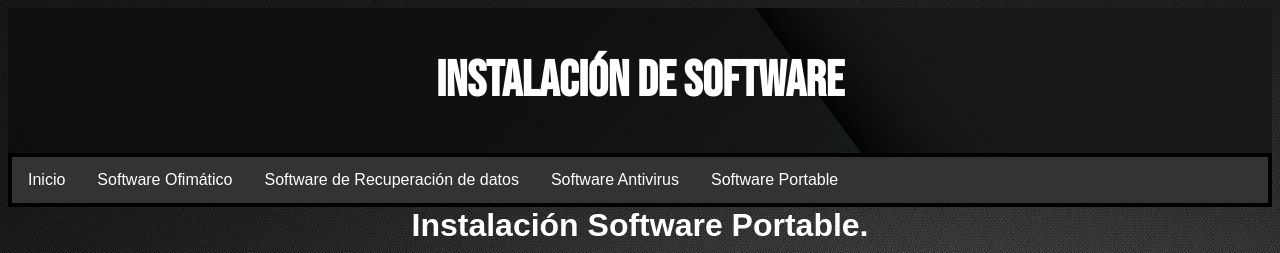
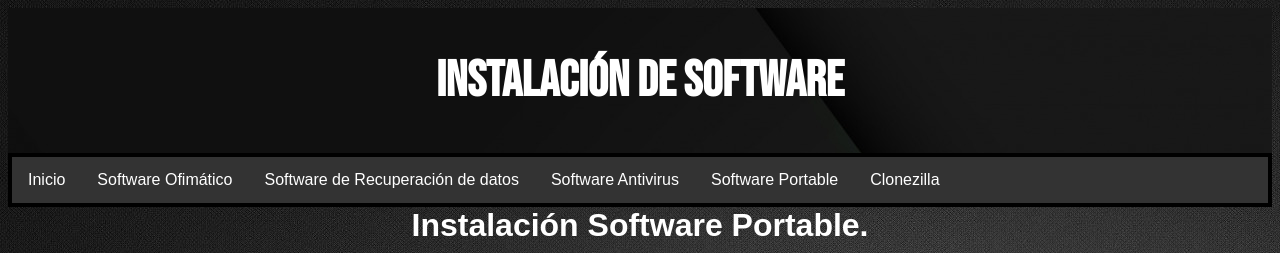
Before and after one commit to ASIRrincon/asirrincon.github.io, a plain HTML site: page pages/portable.html in a window 1280 px wide. Shown: the top 253 px of the page. Drawn offline with nearby package versions, Linux system fonts and the light colour scheme.

Commit message:
Update portable.html

```diff
--- a/pages/portable.html
+++ b/pages/portable.html
@@ -25,6 +25,7 @@
       <li id="mrecuperacion"><a href="../pages/recuperacion.html">Software de Recuperación de datos</a></li>
       <li id="mantivirus"><a href="../pages/antivirus.html">Software Antivirus</a></li>
       <li id="mportable"><a href="../pages/portable.html">Software Portable</a></li>
+      <li id="mclonezilla"><a href="../pages/clonezilla.html">Clonezilla</a></li>
 
     </ul>
   </nav>
```
